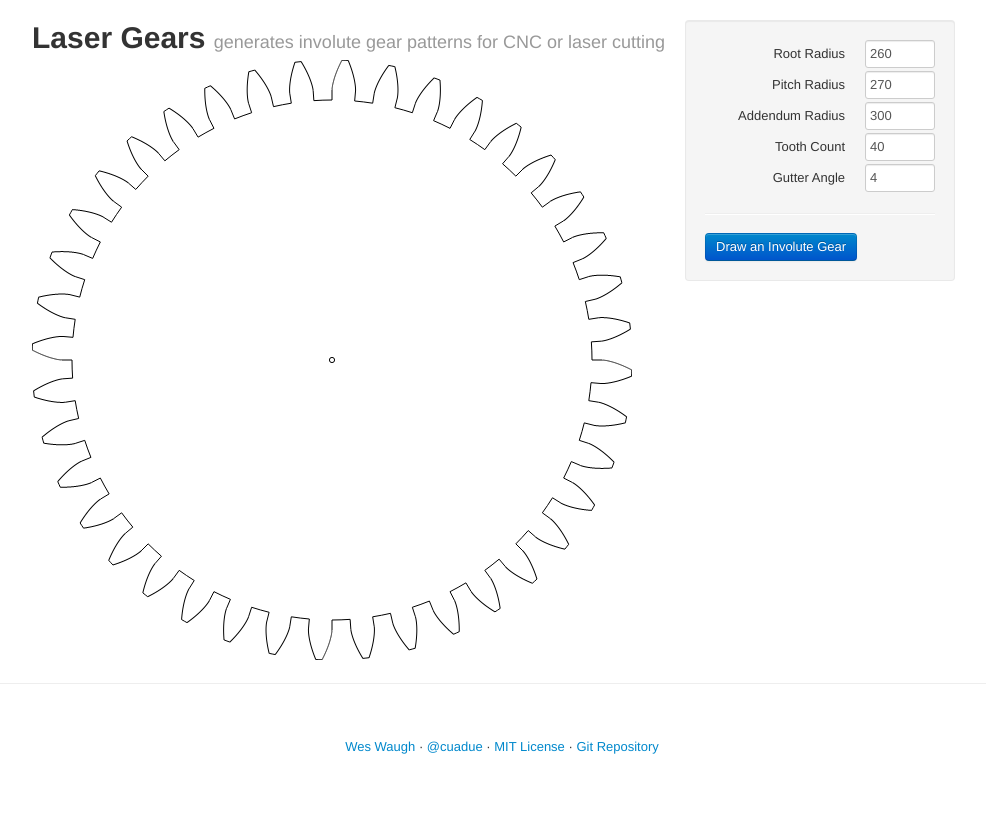
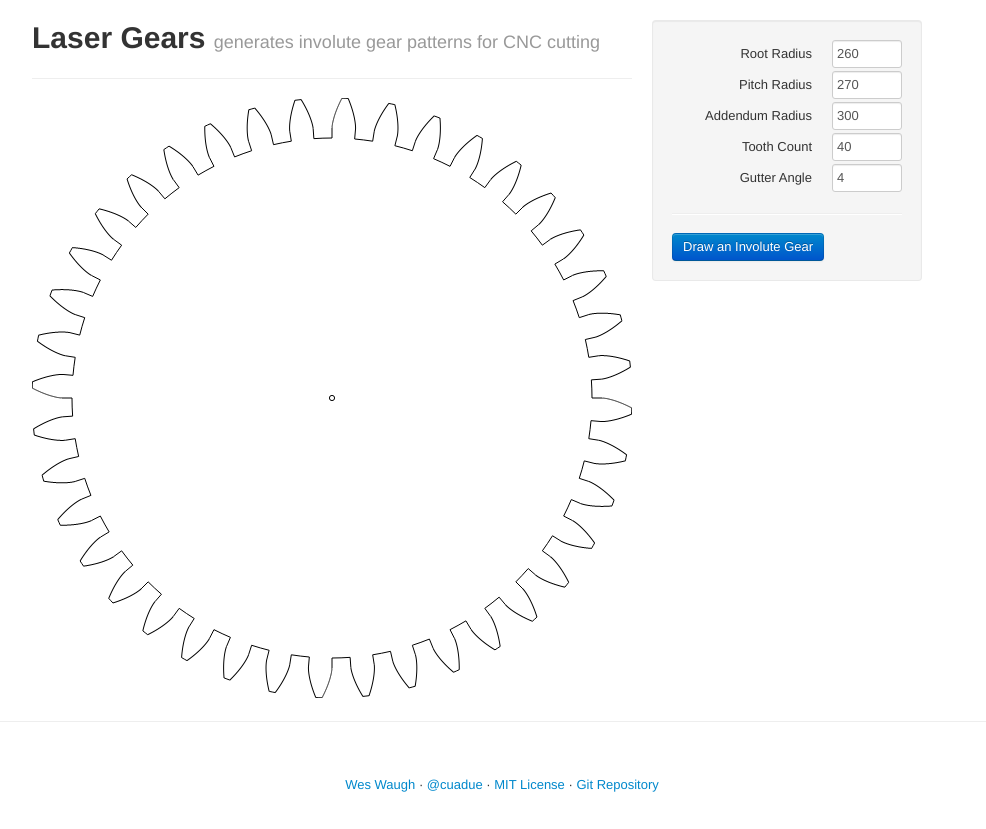
Before and after one commit to cuadue/laser_gears, a plain HTML site: page index.html in a window 1280 px wide. Shown: the whole page, without its empty margins (138-1124 px from the left). Before the commit the page ends 800 px from the top, so only its background shows below. Drawn offline with Linux system fonts and the light colour scheme.

Commit message:
Cleaned up demo

```diff
--- a/index.html
+++ b/index.html
@@ -20,7 +20,8 @@
         <div class=container>
             <div id='main' class='row grid-fluid'>
                 <div class=span-9>
-                    <h1>Laser Gears <small>generates involute gear patterns for CNC or laser cutting</small></h1>
+                    <h1>Laser Gears <small>generates involute gear patterns for CNC cutting</small></h1>
+                    <hr>
                     <div id=holder></div>
                 </div>
                 <div class=span-3>
```
